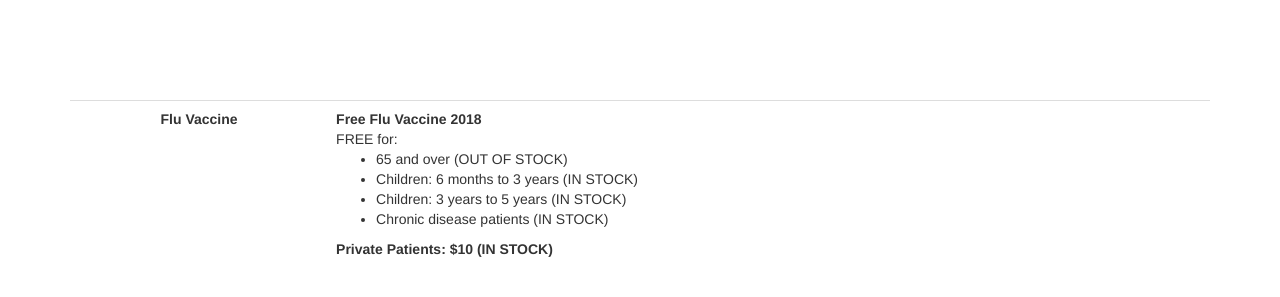
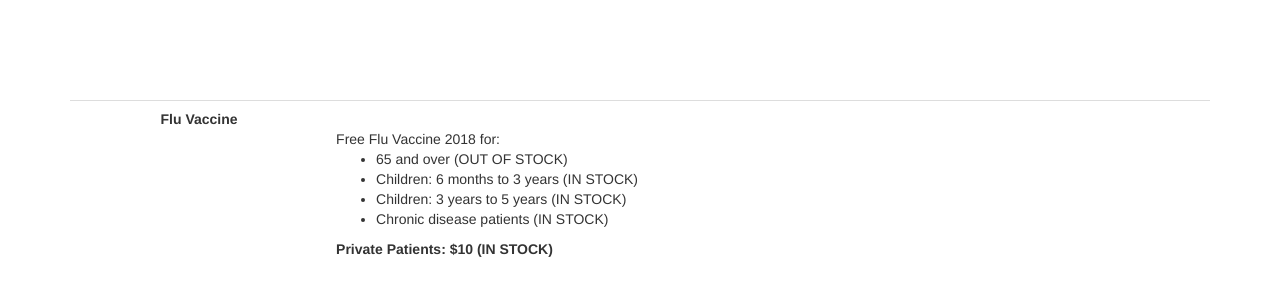
Before and after one commit to lanecovegeneralpractice/lanecovegeneralpractice.github.io, a plain HTML site: page index.html in a window 1280 px wide. Shown: the top 297 px of the page. Drawn offline with Linux system fonts and the light colour scheme.

Commit message:
Update index.html

```diff
--- a/index.html
+++ b/index.html
@@ -47,8 +47,8 @@
                 <td class="minor-heading">Flu Vaccine
                 </td>
                 <td class="">
-                    <b>Free Flu Vaccine 2018</b></br>
-                    FREE for:
+                    <b></b></br>
+                    Free Flu Vaccine 2018 for:
                     <ul>
                     <li>65 and over (OUT OF STOCK)</li>
                     <li>Children: 6 months to 3 years (IN STOCK)</li>
```
